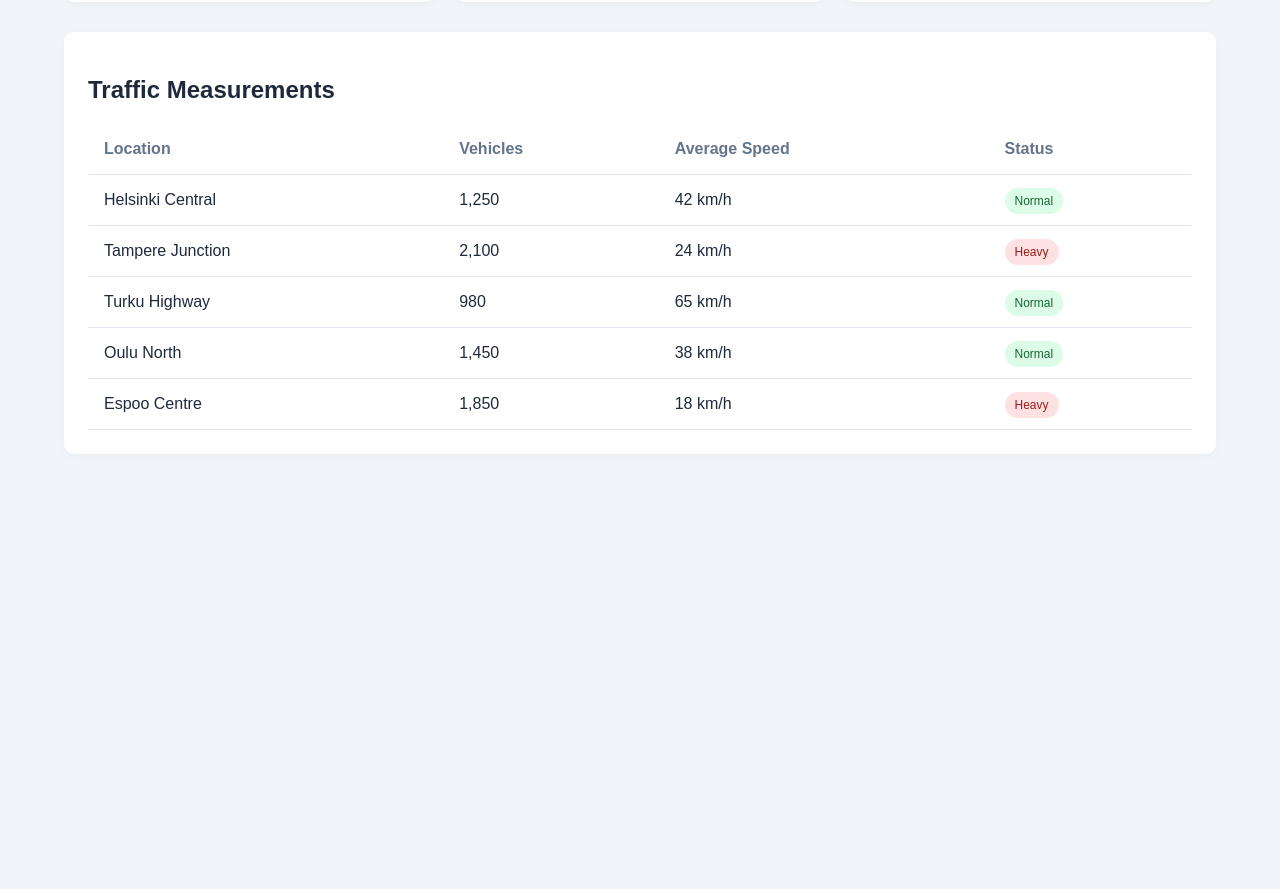
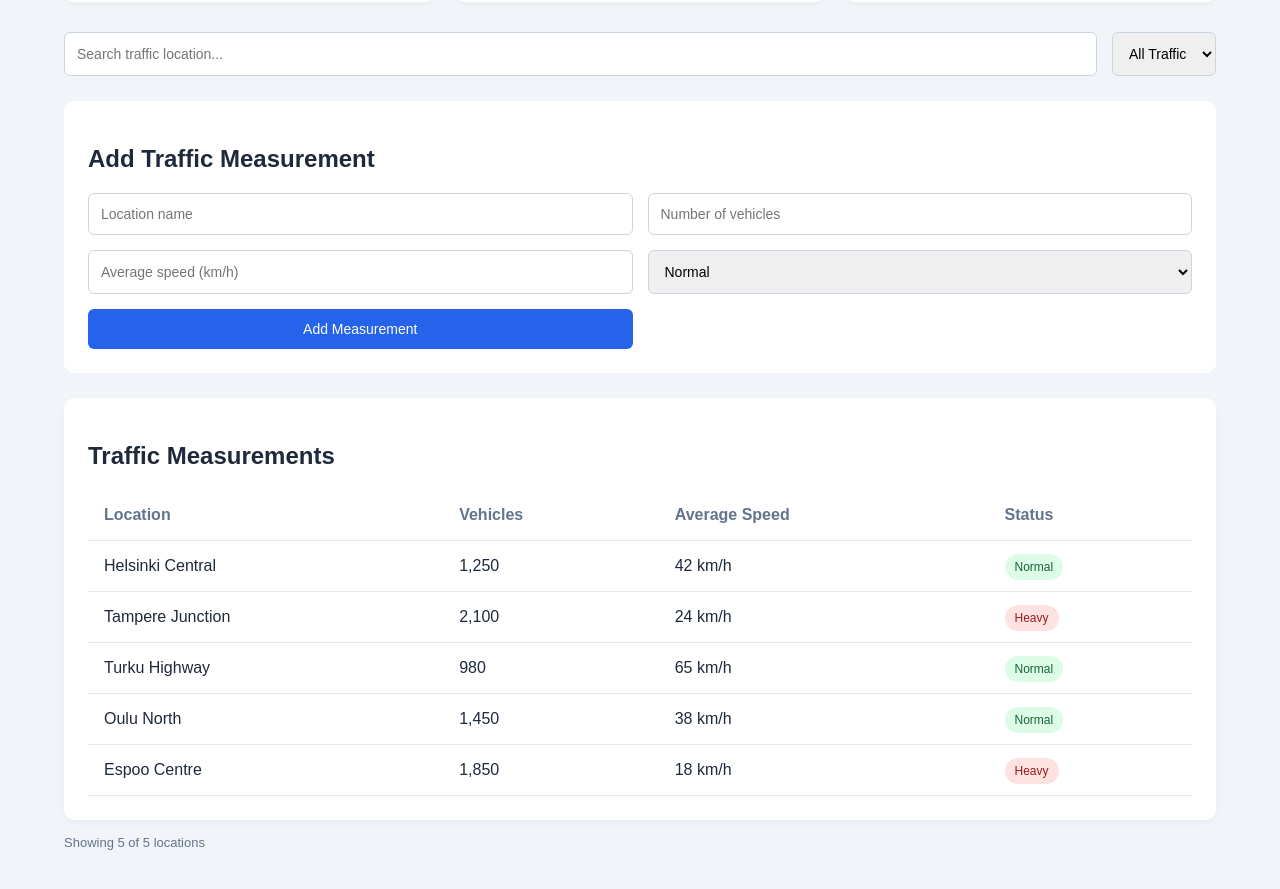
Before and after one commit to ud4uddav/traffic-insight, a React app in the folder frontend/: page / in a window 1280 px wide. Shown: the part 445-1334 px from the top of the page. Before the commit the page ends 939 px from the top, so only its background shows below. Built offline with nearby package versions, Linux system fonts and the light colour scheme; the HTML template or start-up script is replaced by a standard one.

Commit message:
Add traffic search filtering and measurement creation

```diff
--- a/frontend/src/App.css
+++ b/frontend/src/App.css
@@ -105,3 +105,80 @@ th {
     grid-template-columns: 1fr;
   }
 }
+
+
+/* Search and filter controls */
+
+.controls {
+  display: flex;
+  gap: 15px;
+  margin: 25px 0;
+}
+
+.controls input,
+.controls select {
+  padding: 12px;
+  border: 1px solid #cbd5e1;
+  border-radius: 6px;
+  font-size: 14px;
+}
+
+.controls input {
+  flex: 1;
+}
+
+/* Add measurement form */
+
+.form-section {
+  background: white;
+  padding: 24px;
+  border-radius: 10px;
+  margin-bottom: 25px;
+}
+
+.form-section form {
+  display: grid;
+  grid-template-columns: repeat(2, 1fr);
+  gap: 15px;
+}
+
+.form-section input,
+.form-section select {
+  padding: 12px;
+  border: 1px solid #cbd5e1;
+  border-radius: 6px;
+  font-size: 14px;
+  width: 100%;
+}
+
+.form-section button {
+  background: #2563eb;
+  color: white;
+  padding: 12px;
+  border: none;
+  border-radius: 6px;
+  cursor: pointer;
+  font-size: 14px;
+}
+
+.form-section button:hover {
+  background: #1d4ed8;
+}
+
+.result-count {
+  color: #64748b;
+  font-size: 13px;
+  margin-top: 15px;
+}
+
+/* Responsive layout */
+
+@media (max-width: 700px) {
+  .controls {
+    flex-direction: column;
+  }
+
+  .form-section form {
+    grid-template-columns: 1fr;
+  }
+}
--- a/frontend/src/App.jsx
+++ b/frontend/src/App.jsx
@@ -1,3 +1,5 @@
+
+import { useState } from 'react';
 
 import './App.css';
 
@@ -5,9 +7,24 @@ import Header from './components/Header';
 import StatCard from './components/StatCard';
 import TrafficTable from './components/TrafficTable';
 
-import trafficData from './data/trafficData';
+import initialTrafficData from './data/trafficData';
 
 function App() {
+  // Store traffic measurements in React state
+  const [trafficData, setTrafficData] = useState(initialTrafficData);
+
+  // Store search input
+  const [searchTerm, setSearchTerm] = useState('');
+
+  // Store selected traffic status
+  const [statusFilter, setStatusFilter] = useState('All');
+
+  // Store new measurement form values
+  const [location, setLocation] = useState('');
+  const [vehicles, setVehicles] = useState('');
+  const [speed, setSpeed] = useState('');
+  const [status, setStatus] = useState('Normal');
+
   // Calculate total vehicles
   const totalVehicles = trafficData.reduce(
     (total, item) => total + item.vehicles,
@@ -15,12 +32,51 @@ function App() {
   );
 
   // Calculate average speed
-  const averageSpeed = Math.round(
-    trafficData.reduce(
-      (total, item) => total + item.speed,
-      0
-    ) / trafficData.length
-  );
+  const averageSpeed =
+    trafficData.length > 0
+      ? Math.round(
+          trafficData.reduce(
+            (total, item) => total + item.speed,
+            0
+          ) / trafficData.length
+        )
+      : 0;
+
+  // Search and filter traffic measurements
+  const filteredTrafficData = trafficData.filter((item) => {
+    const matchesSearch = item.location
+      .toLowerCase()
+      .includes(searchTerm.toLowerCase());
+
+    const matchesStatus =
+      statusFilter === 'All' || item.status === statusFilter;
+
+    return matchesSearch && matchesStatus;
+  });
+
+  // Add a new traffic measurement
+  function handleAddMeasurement(event) {
+    event.preventDefault();
+
+    const newMeasurement = {
+      id: Date.now(),
+      location: location.trim(),
+      vehicles: Number(vehicles),
+      speed: Number(speed),
+      status: status,
+    };
+
+    setTrafficData((currentData) => [
+      ...currentData,
+      newMeasurement,
+    ]);
+
+    // Clear form after submission
+    setLocation('');
+    setVehicles('');
+    setSpeed('');
+    setStatus('Normal');
+  }
 
   return (
     <div className="dashboard">
@@ -34,6 +90,7 @@ function App() {
           Monitor traffic measurements across Finland.
         </p>
 
+        {/* Statistics */}
         <section className="stats">
 
           <StatCard
@@ -53,7 +110,82 @@ function App() {
 
         </section>
 
-        <TrafficTable data={trafficData} />
+        {/* Search and Filter */}
+        <section className="controls">
+
+          <input
+            type="text"
+            placeholder="Search traffic location..."
+            value={searchTerm}
+            onChange={(event) => setSearchTerm(event.target.value)}
+          />
+
+          <select
+            value={statusFilter}
+            onChange={(event) => setStatusFilter(event.target.value)}
+          >
+            <option value="All">All Traffic</option>
+            <option value="Normal">Normal</option>
+            <option value="Heavy">Heavy</option>
+          </select>
+
+        </section>
+
+        {/* Add Measurement Form */}
+        <section className="form-section">
+
+          <h2>Add Traffic Measurement</h2>
+
+          <form onSubmit={handleAddMeasurement}>
+
+            <input
+              type="text"
+              placeholder="Location name"
+              value={location}
+              onChange={(event) => setLocation(event.target.value)}
+              required
+            />
+
+            <input
+              type="number"
+              placeholder="Number of vehicles"
+              min="0"
+              value={vehicles}
+              onChange={(event) => setVehicles(event.target.value)}
+              required
+            />
+
+            <input
+              type="number"
+              placeholder="Average speed (km/h)"
+              min="0"
+              value={speed}
+              onChange={(event) => setSpeed(event.target.value)}
+              required
+            />
+
+            <select
+              value={status}
+              onChange={(event) => setStatus(event.target.value)}
+            >
+              <option value="Normal">Normal</option>
+              <option value="Heavy">Heavy</option>
+            </select>
+
+            <button type="submit">
+              Add Measurement
+            </button>
+
+          </form>
+
+        </section>
+
+        {/* Traffic Table */}
+        <TrafficTable data={filteredTrafficData} />
+
+        <p className="result-count">
+          Showing {filteredTrafficData.length} of {trafficData.length} locations
+        </p>
 
       </main>
     </div>
```
